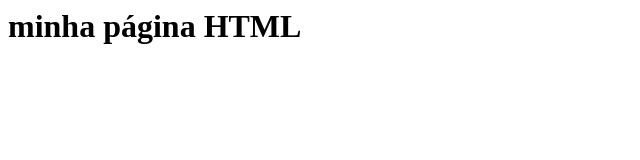
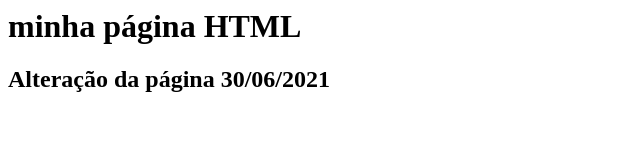
Before and after one commit to souzaisrael618/gama-no-github, a plain HTML site: page index.html in a window 1280 px wide. Shown: the whole page, without its empty margins (0-640 px from the left). Drawn offline with Linux system fonts and the light colour scheme.

Commit message:
arquivos index.html atualizado novamente

```diff
--- a/index.html
+++ b/index.html
@@ -1,5 +1,6 @@
 <html>
     <body>
         <h1>minha página HTML </h1>
+        <h2>Alteração da página 30/06/2021</h2>
     </body>
 </html>
```
